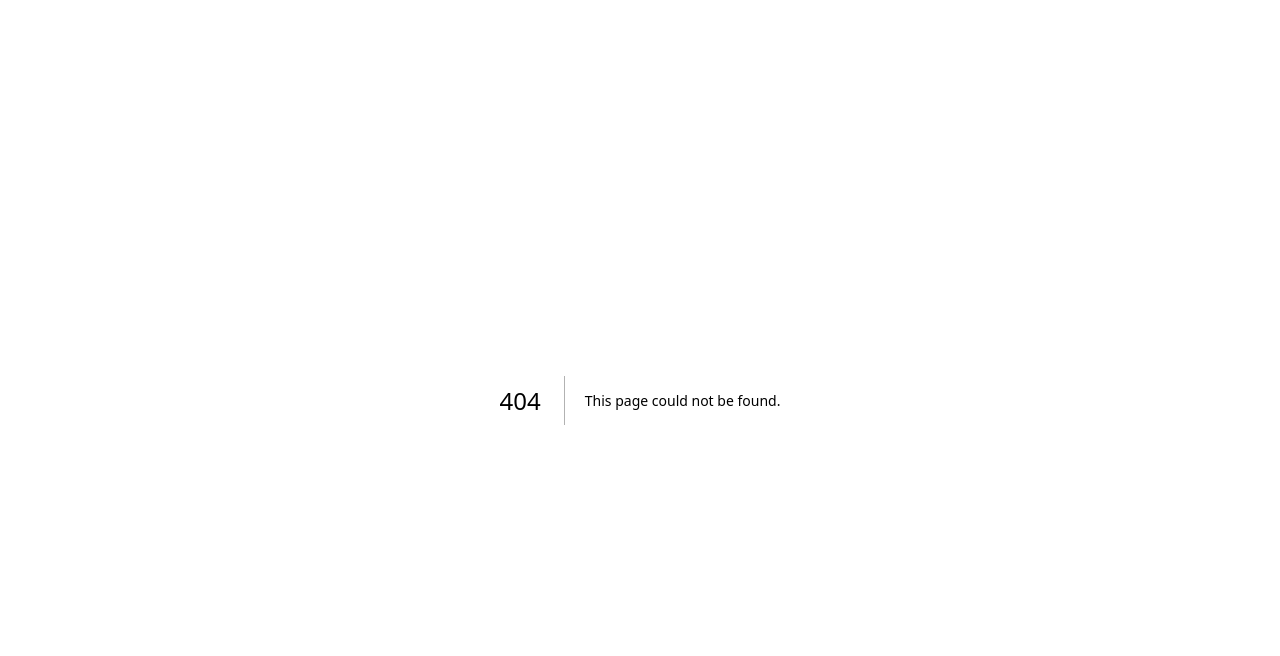
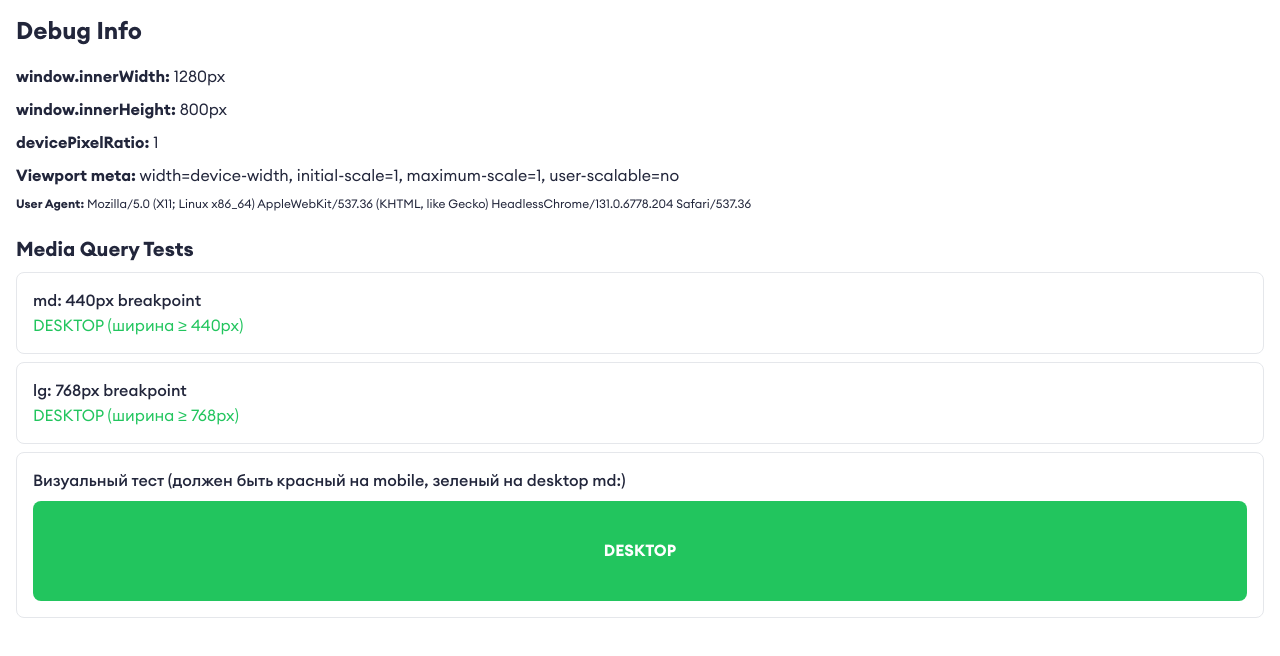
Before and after one commit to leratk22/prosebya, a Next.js app: page /debug in a window 1280 px wide. Before the commit this address had no page. Shown: the top 656 px of the page. Built offline with nearby package versions, Linux system fonts and the light colour scheme.

Commit message:
Добавление страницы диагностики для проверки viewport и медиа-запросов

```diff
--- /dev/null
+++ b/app/debug/page.tsx
@@ -0,0 +1,73 @@
+"use client";
+
+import { useEffect, useState } from 'react';
+
+export default function DebugPage() {
+  const [info, setInfo] = useState<{
+    innerWidth: number;
+    innerHeight: number;
+    devicePixelRatio: number;
+    viewportContent: string | null;
+    userAgent: string;
+  } | null>(null);
+
+  useEffect(() => {
+    const updateInfo = () => {
+      const viewportMeta = document.querySelector('meta[name="viewport"]');
+      setInfo({
+        innerWidth: window.innerWidth,
+        innerHeight: window.innerHeight,
+        devicePixelRatio: window.devicePixelRatio,
+        viewportContent: viewportMeta?.getAttribute('content') || 'NOT FOUND',
+        userAgent: navigator.userAgent,
+      });
+    };
+
+    updateInfo();
+    window.addEventListener('resize', updateInfo);
+    return () => window.removeEventListener('resize', updateInfo);
+  }, []);
+
+  return (
+    <div className="min-h-screen bg-white p-16">
+      <h1 className="text-2xl font-bold mb-16">Debug Info</h1>
+
+      {info && (
+        <div className="space-y-8 mb-24">
+          <p><strong>window.innerWidth:</strong> {info.innerWidth}px</p>
+          <p><strong>window.innerHeight:</strong> {info.innerHeight}px</p>
+          <p><strong>devicePixelRatio:</strong> {info.devicePixelRatio}</p>
+          <p><strong>Viewport meta:</strong> {info.viewportContent}</p>
+          <p className="text-xs break-all"><strong>User Agent:</strong> {info.userAgent}</p>
+        </div>
+      )}
+
+      <h2 className="text-xl font-bold mb-8">Media Query Tests</h2>
+
+      <div className="space-y-8">
+        {/* Тест для md: 440px */}
+        <div className="p-16 rounded-lg border">
+          <p className="font-medium">md: 440px breakpoint</p>
+          <p className="text-red-500 md:hidden">MOBILE (ширина &lt; 440px)</p>
+          <p className="text-green-500 hidden md:block">DESKTOP (ширина ≥ 440px)</p>
+        </div>
+
+        {/* Тест для lg: 768px */}
+        <div className="p-16 rounded-lg border">
+          <p className="font-medium">lg: 768px breakpoint</p>
+          <p className="text-red-500 lg:hidden">MOBILE (ширина &lt; 768px)</p>
+          <p className="text-green-500 hidden lg:block">DESKTOP (ширина ≥ 768px)</p>
+        </div>
+
+        {/* Визуальный тест */}
+        <div className="p-16 rounded-lg border">
+          <p className="font-medium mb-8">Визуальный тест (должен быть красный на mobile, зеленый на desktop md:)</p>
+          <div className="w-full h-[100px] bg-red-500 md:bg-green-500 rounded-lg flex items-center justify-center text-white font-bold">
+            <span className="md:hidden">MOBILE</span>
+            <span className="hidden md:block">DESKTOP</span>
+          </div>
+        </div>
+      </div>
+    </div>
+  );
+}
```
